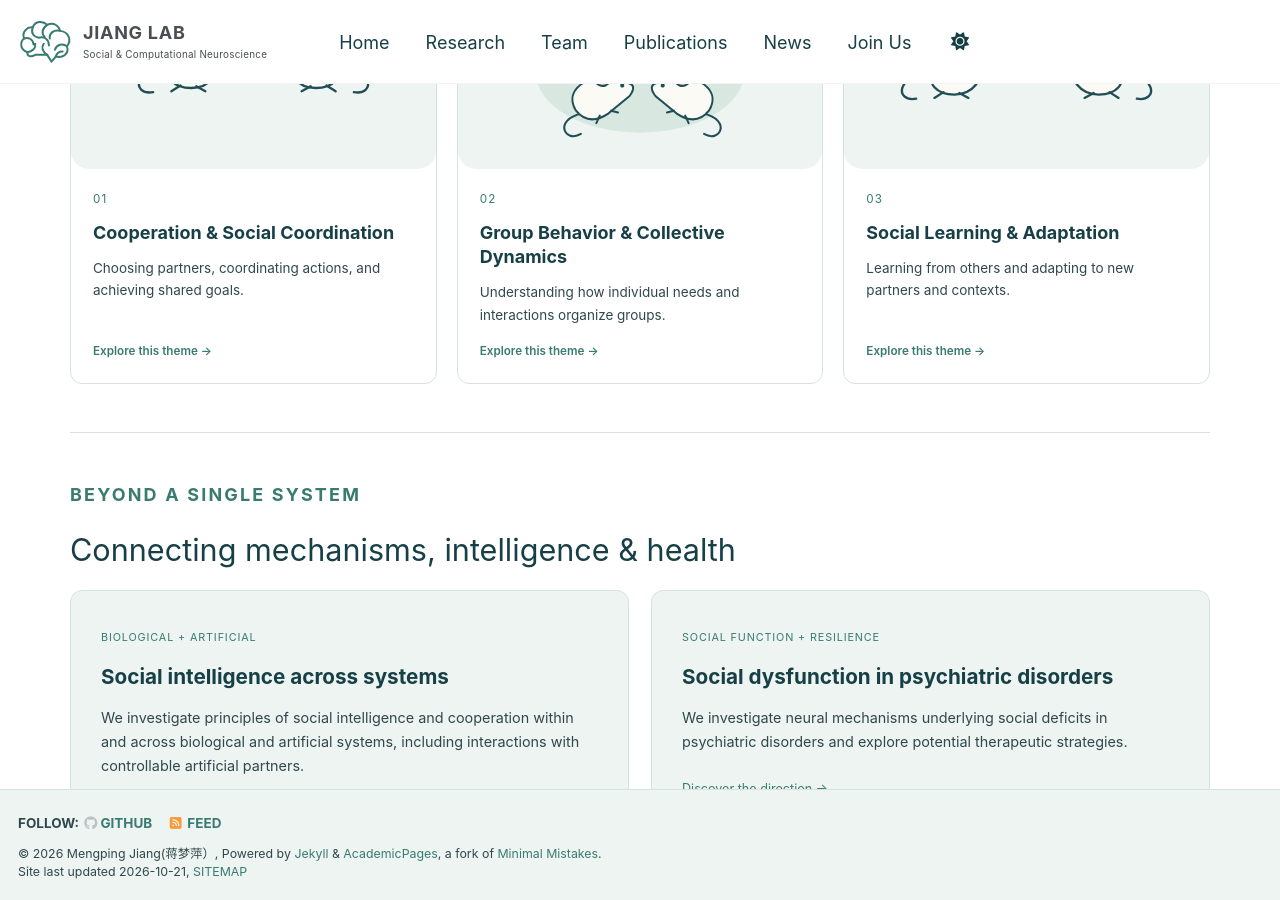
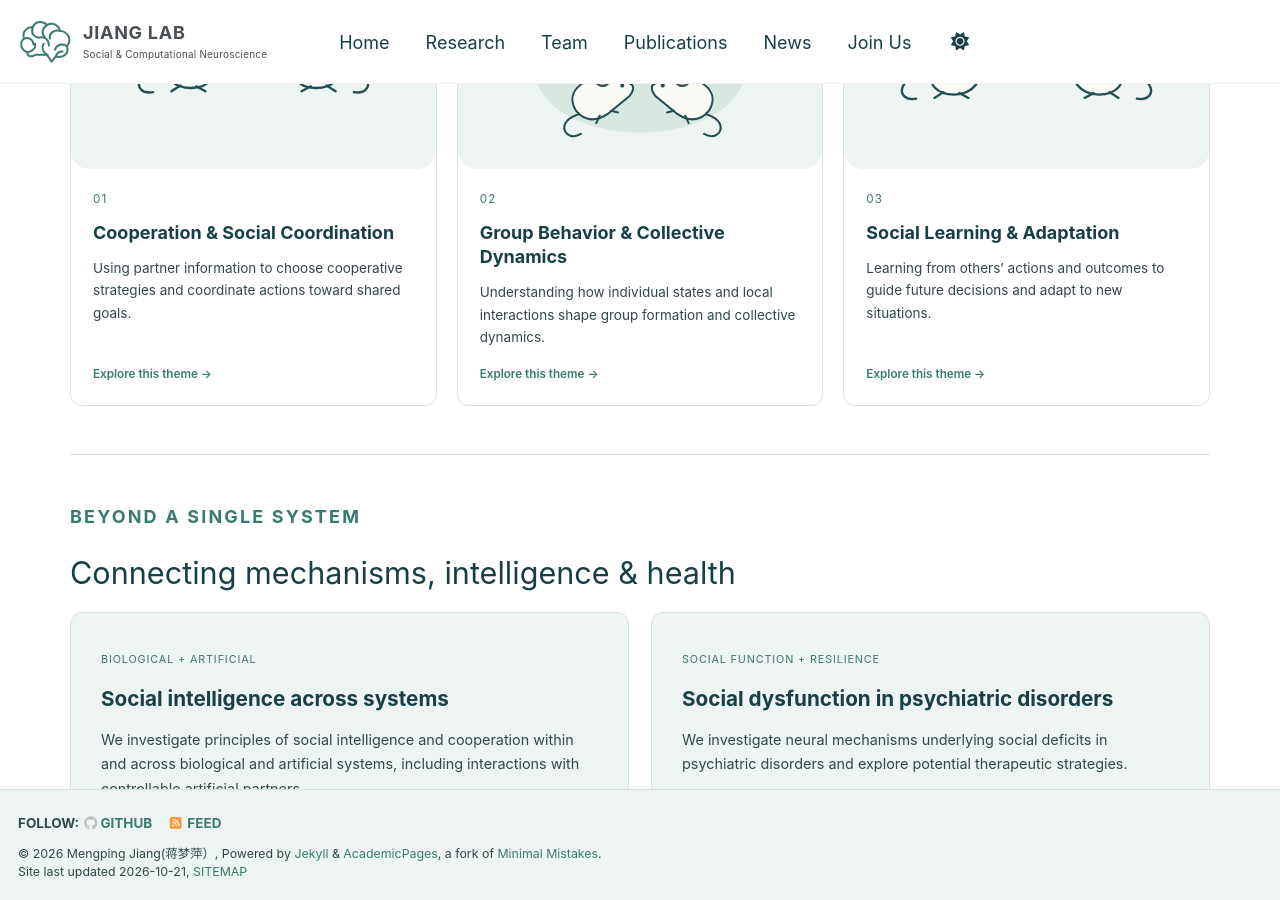
Before and after one commit to MengpingJiang/mengpingjiang.github.io, a Jekyll site: the page built from _pages/about.md, in a window 1280 px wide and 900 px high, scrolled down 1086 px. Built offline with Jekyll 4.4.1, drawn with Linux system fonts in a browser that asks for light colours; a script bundle is joined from its source files by our own code; library files that are not in the unit come from our copies.

Commit message:
Clarify three research themes while preserving social learning description

```diff
--- a/_pages/about.md
+++ b/_pages/about.md
@@ -23,9 +23,9 @@ redirect_from:
 <section class="lscn-section">
 <p class="lscn-eyebrow">Our questions</p><h2>How does the brain make social life possible?</h2>
 <p class="lscn-intro">We combine quantitative behavior, neural circuit analysis, and computational modeling to understand social behavior. Building on our work in mammalian cooperation, our research program connects three complementary themes.</p>
-<div class="lscn-cards"><a class="lscn-card" href="{{ '/research/' | relative_url }}#cooperation"><img src="{{ '/images/research-cooperation.svg' | relative_url }}" alt="Two rodents coordinating their actions" width="440" height="300" loading="lazy"><div class="lscn-card-body"><span class="lscn-number">01</span><h3>Cooperation &amp; Social Coordination</h3><p>Choosing partners, coordinating actions, and achieving shared goals.</p><span class="lscn-card-link">Explore this theme <span aria-hidden="true">→</span></span></div></a>
-<a class="lscn-card" href="{{ '/research/' | relative_url }}#group-dynamics"><img src="{{ '/images/research-group.svg' | relative_url }}" alt="Rodents gathering in a huddle" width="440" height="300" loading="lazy"><div class="lscn-card-body"><span class="lscn-number">02</span><h3>Group Behavior &amp; Collective Dynamics</h3><p>Understanding how individual needs and interactions organize groups.</p><span class="lscn-card-link">Explore this theme <span aria-hidden="true">→</span></span></div></a>
-<a class="lscn-card" href="{{ '/research/' | relative_url }}#social-learning"><img src="{{ '/images/research-learning.svg' | relative_url }}" alt="A rodent observing a demonstrator" width="440" height="300" loading="lazy"><div class="lscn-card-body"><span class="lscn-number">03</span><h3>Social Learning &amp; Adaptation</h3><p>Learning from others and adapting to new partners and contexts.</p><span class="lscn-card-link">Explore this theme <span aria-hidden="true">→</span></span></div></a></div>
+<div class="lscn-cards"><a class="lscn-card" href="{{ '/research/' | relative_url }}#cooperation"><img src="{{ '/images/research-cooperation.svg' | relative_url }}" alt="Two rodents coordinating their actions" width="440" height="300" loading="lazy"><div class="lscn-card-body"><span class="lscn-number">01</span><h3>Cooperation &amp; Social Coordination</h3><p>Using partner information to choose cooperative strategies and coordinate actions toward shared goals.</p><span class="lscn-card-link">Explore this theme <span aria-hidden="true">→</span></span></div></a>
+<a class="lscn-card" href="{{ '/research/' | relative_url }}#group-dynamics"><img src="{{ '/images/research-group.svg' | relative_url }}" alt="Rodents gathering in a huddle" width="440" height="300" loading="lazy"><div class="lscn-card-body"><span class="lscn-number">02</span><h3>Group Behavior &amp; Collective Dynamics</h3><p>Understanding how individual states and local interactions shape group formation and collective dynamics.</p><span class="lscn-card-link">Explore this theme <span aria-hidden="true">→</span></span></div></a>
+<a class="lscn-card" href="{{ '/research/' | relative_url }}#social-learning"><img src="{{ '/images/research-learning.svg' | relative_url }}" alt="A rodent observing a demonstrator" width="440" height="300" loading="lazy"><div class="lscn-card-body"><span class="lscn-number">03</span><h3>Social Learning &amp; Adaptation</h3><p>Learning from others’ actions and outcomes to guide future decisions and adapt to new situations.</p><span class="lscn-card-link">Explore this theme <span aria-hidden="true">→</span></span></div></a></div>
 </section>
 <section class="lscn-section">
 <p class="lscn-eyebrow">Beyond a single system</p><h2>Connecting mechanisms, intelligence &amp; health</h2>
```
Also changed, not shown: _pages/research.md (+2 -0 lines).
